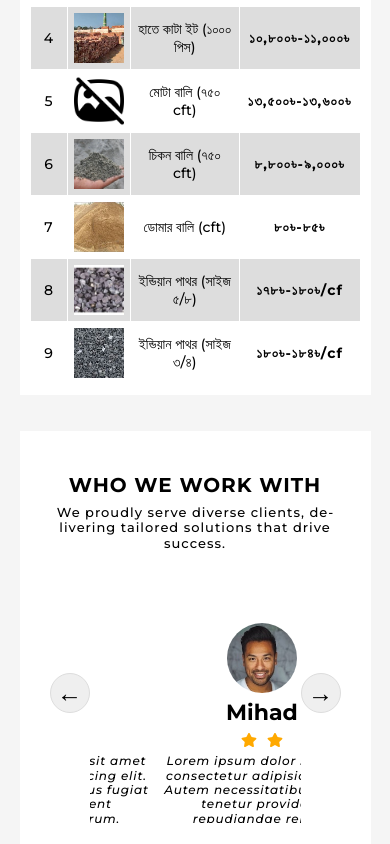
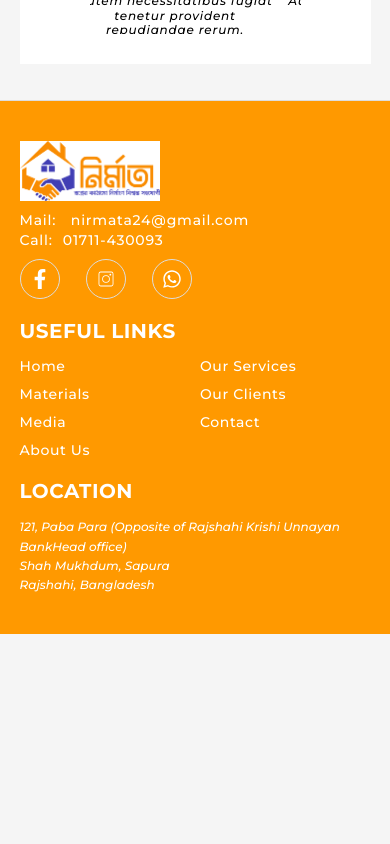
Before and after one commit to himonhimu/nirmata, a Next.js app in the folder nirmata_front/: page / in a window 390 px wide. Shown: the part 2880-3724 px from the top of the page. After the commit the page ends 3514 px from the top, so only its background shows below. Built offline with nearby package versions, Linux system fonts and the light colour scheme.

Commit message:
remove materials secion from home page , added brand color to the footer, added phone number and email to the footer

```diff
--- a/nirmata_front/src/app/(app)/page.jsx
+++ b/nirmata_front/src/app/(app)/page.jsx
@@ -1,7 +1,6 @@
+import Slider from "@/components/home/slider";
+import Client from "@/components/our-clients/client";
 import MainServices from "@/components/services/main-services";
-import Slider from "@/components/home/slider";
-import MainMaterials from "@/components/materials/main-materials";
-import Client from "@/components/our-clients/client";
 
 export default function Home() {
   return (
@@ -13,10 +12,6 @@ export default function Home() {
       </section>
 
       <section className="container">
-        <MainMaterials />
-      </section>
-
-      <section className="container">
         <Client />
       </section>
     </>
--- a/nirmata_front/src/components/footer/main-footer.jsx
+++ b/nirmata_front/src/components/footer/main-footer.jsx
@@ -1,12 +1,11 @@
 import Image from "next/image";
+import { CiInstagram } from "react-icons/ci";
+import { FaFacebookF, FaWhatsapp } from "react-icons/fa";
 import styles from "./main-footer.module.css";
-import { FaFacebookF } from "react-icons/fa";
-import { CiInstagram } from "react-icons/ci";
-import { FaWhatsapp } from "react-icons/fa";
 
 import Link from "next/link";
+import { mediaLinks } from "../media/media";
 import { services } from "../services/main-services";
-import { mediaLinks } from "../media/media";
 
 export const socialLinks = [
   {
@@ -74,6 +73,17 @@ export default function MainFooter() {
             />
           </Link>
 
+          <div className={styles.contact}>
+            <span>
+              Mail:{" "}
+              <Link href="mailto:nirmata24@gmail.com">nirmata24@gmail.com</Link>
+            </span>
+            <span>
+              Call:
+              <Link href="tel:01711-430093">01711-430093</Link>
+            </span>
+          </div>
+
           <ul className={styles.socialLinks}>
             {socialLinks.map(({ href, icon, label }) => (
               <li key={label}>
--- a/nirmata_front/src/components/footer/main-footer.module.css
+++ b/nirmata_front/src/components/footer/main-footer.module.css
@@ -1,6 +1,6 @@
 .footer {
   border-top: 0.1rem solid var(--gray-color);
-  background-color: var(--white-color);
+  background-color: var(--brand-color);
   padding: 4rem 0;
 }
 
@@ -14,6 +14,7 @@
   padding-bottom: 1.4rem;
   letter-spacing: 0.05rem;
   text-transform: uppercase;
+  color: var(--white-color);
 }
 
 .imageWrapper {
@@ -21,6 +22,7 @@
   position: relative;
   height: 6rem !important;
   aspect-ratio: 75 / 32;
+  background-color: var(--white-color);
 }
 
 .yourImage {
@@ -33,7 +35,7 @@
   display: flex;
   align-items: center;
   gap: 2.6rem;
-  padding-top: 2rem;
+  padding-top: 1rem;
 }
 
 .socialLinks span {
@@ -46,14 +48,25 @@
   border-radius: 100%;
 }
 
-@media (hover) {
-  .socialLinks span:hover {
-    background-color: var(--white-color);
-  }
+.contact {
+  display: flex;
+  flex-direction: column;
+  padding-top: 1rem;
+  gap: 0.2rem;
+}
 
-  .socialLinks span:hover svg {
-    color: var(--brand-color);
-  }
+.contact span {
+  font-size: 1.4rem;
+  letter-spacing: 0.08rem;
+  color: var(--white-color);
+}
+
+.contact a:link,
+.contact a:visited {
+  font-size: 1.4rem;
+  letter-spacing: 0.08rem;
+  color: var(--white-color);
+  padding-left: 1rem;
 }
 
 .socialLinks svg {
@@ -70,14 +83,13 @@
   font-size: 1.4rem;
   letter-spacing: 0.06rem;
   transition: all 0.1s ease-in-out;
+  color: var(--white-color);
+  transition: all 0.1s ease-in-out;
 }
 
-@media (hover) {
-  .usefulLinks a:hover,
-  .usefulLinks a:active {
-    color: var(--brand-color);
-    letter-spacing: 0.1rem;
-  }
+.socialLinks svg,
+.socialLinks svg {
+  color: var(--white-color);
 }
 
 .usefulLinks a:active {
@@ -88,6 +100,29 @@
 .location address {
   font-size: 1.2rem;
   line-height: 1.6;
+  color: var(--white-color);
+}
+
+@media (hover) {
+  .socialLinks span:hover {
+    background-color: var(--white-color);
+  }
+
+  .socialLinks span:hover svg {
+    color: var(--brand-color);
+  }
+
+  .usefulLinks a:hover,
+  .usefulLinks a:active {
+    opacity: 0.8;
+    letter-spacing: 0.1rem;
+  }
+
+  .contact a:hover,
+  .contact a:active {
+    opacity: 0.8;
+    letter-spacing: 0.1rem;
+  }
 }
 
 /* if 1 em = 16px [37.5em = 37.5 * 16 = 600px] */
```
